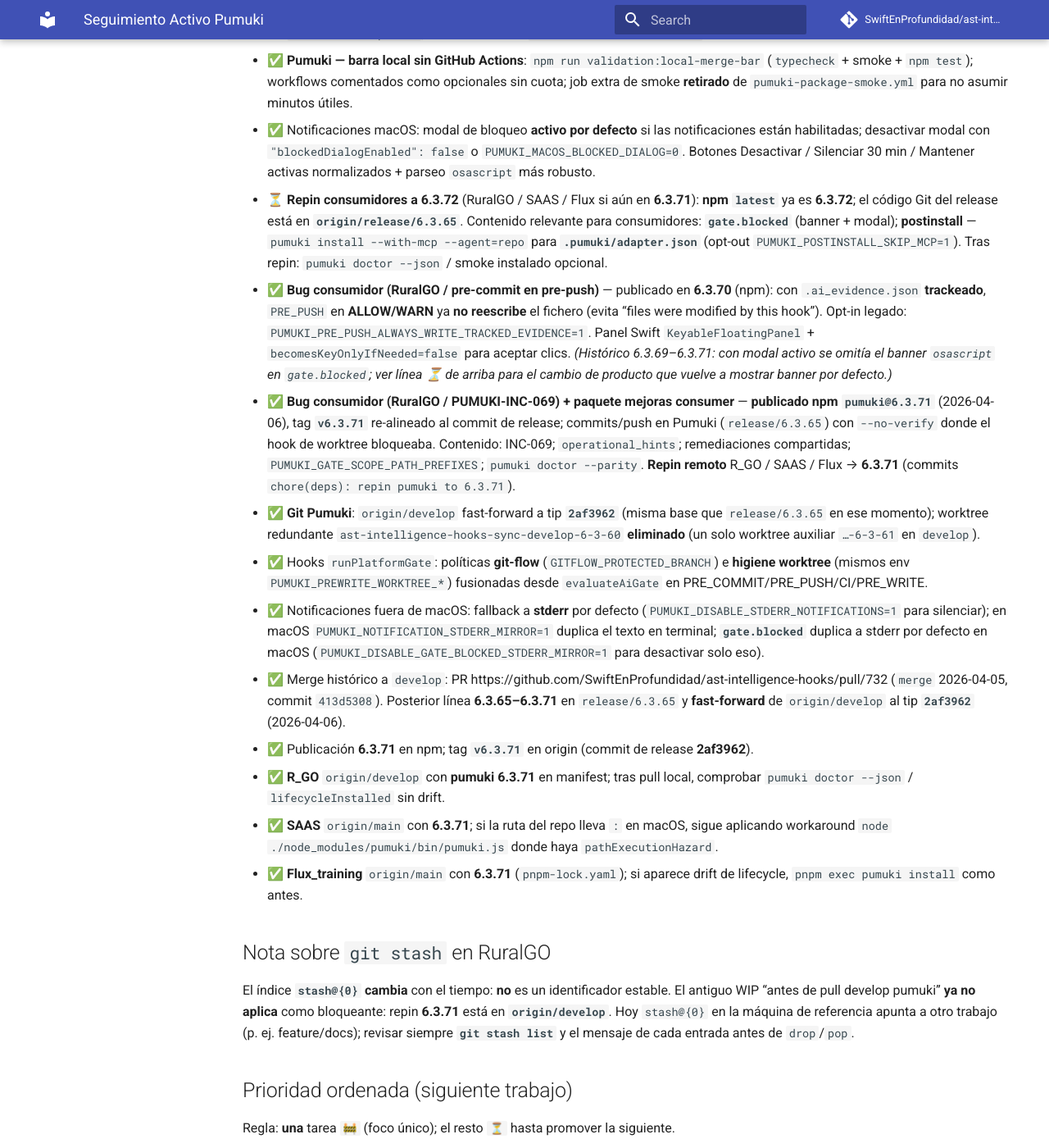
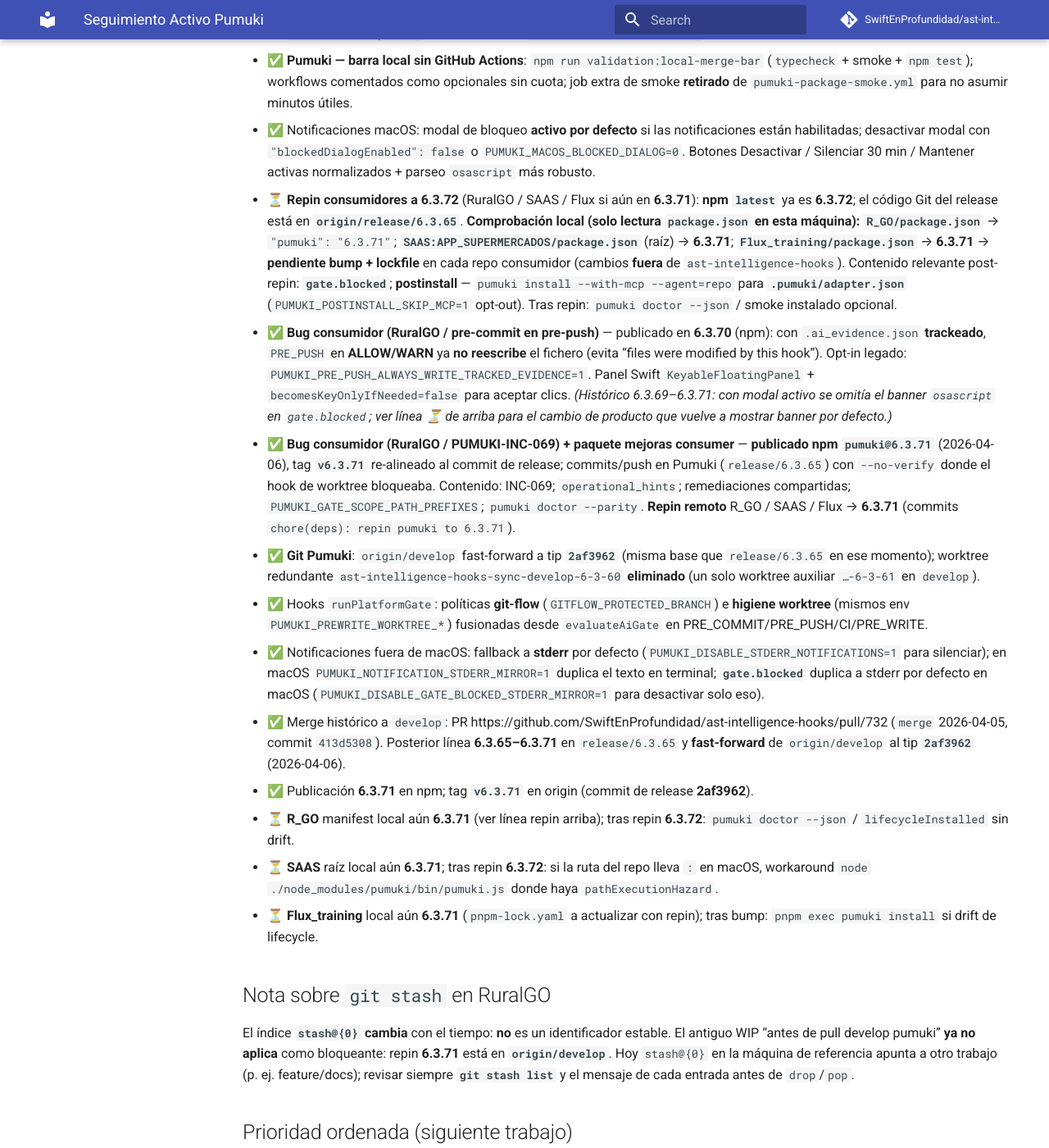
Before and after one commit to SwiftEnProfundidad/ast-intelligence-hooks, an MkDocs documentation site: the page built from docs/tracking/plan-activo-de-trabajo.md, in a window 1280 px wide and 1400 px high, scrolled down 2208 px. Shown: the whole window at 82% size. Built offline with MkDocs 1.6.1 and Material for MkDocs 9.7.7, drawn with Linux system fonts in a browser that asks for light colours; comment, search, counter and statistics services are not loaded.

Commit message:
docs(tracking): note consumers still on pumuki 6.3.71 (local package.json scan)

```diff
--- a/docs/tracking/plan-activo-de-trabajo.md
+++ b/docs/tracking/plan-activo-de-trabajo.md
@@ -41,7 +41,7 @@
 - ✅ **Pumuki — smoke de superficie + bins consumidor**: script `npm run smoke:pumuki-surface` (~29 invocaciones CLI/hooks), `PUMUKI_SMOKE_BIN_STRATEGY=installed` / `smoke:pumuki-surface-installed`, tests `pumuki-full-surface-smoke-lib` + exit 2 sin `node_modules/pumuki`; documentado en `docs/validation/README.md`.
 - ✅ **Pumuki — barra local sin GitHub Actions**: `npm run validation:local-merge-bar` (`typecheck` + smoke + `npm test`); workflows comentados como opcionales sin cuota; job extra de smoke **retirado** de `pumuki-package-smoke.yml` para no asumir minutos útiles.
 - ✅ Notificaciones macOS: modal de bloqueo **activo por defecto** si las notificaciones están habilitadas; desactivar modal con `"blockedDialogEnabled": false` o `PUMUKI_MACOS_BLOCKED_DIALOG=0`. Botones Desactivar / Silenciar 30 min / Mantener activas normalizados + parseo `osascript` más robusto.
-- ⏳ **Repin consumidores a 6.3.72** (RuralGO / SAAS / Flux si aún en **6.3.71**): **npm `latest`** ya es **6.3.72**; el código Git del release está en **`origin/release/6.3.65`**. Contenido relevante para consumidores: **`gate.blocked`** (banner + modal); **postinstall** — `pumuki install --with-mcp --agent=repo` para **`.pumuki/adapter.json`** (opt-out `PUMUKI_POSTINSTALL_SKIP_MCP=1`). Tras repin: `pumuki doctor --json` / smoke instalado opcional.
+- ⏳ **Repin consumidores a 6.3.72** (RuralGO / SAAS / Flux si aún en **6.3.71**): **npm `latest`** ya es **6.3.72**; el código Git del release está en **`origin/release/6.3.65`**. **Comprobación local (solo lectura `package.json` en esta máquina):** **`R_GO/package.json`** → `"pumuki": "6.3.71"`; **`SAAS:APP_SUPERMERCADOS/package.json`** (raíz) → **6.3.71**; **`Flux_training/package.json`** → **6.3.71** → **pendiente bump + lockfile** en cada repo consumidor (cambios **fuera** de `ast-intelligence-hooks`). Contenido relevante post-repin: **`gate.blocked`**; **postinstall** — `pumuki install --with-mcp --agent=repo` para **`.pumuki/adapter.json`** (`PUMUKI_POSTINSTALL_SKIP_MCP=1` opt-out). Tras repin: `pumuki doctor --json` / smoke instalado opcional.
 - ✅ **Bug consumidor (RuralGO / pre-commit en pre-push)** — publicado en **6.3.70** (npm): con `.ai_evidence.json` **trackeado**, `PRE_PUSH` en **ALLOW/WARN** ya **no reescribe** el fichero (evita “files were modified by this hook”). Opt-in legado: `PUMUKI_PRE_PUSH_ALWAYS_WRITE_TRACKED_EVIDENCE=1`. Panel Swift `KeyableFloatingPanel` + `becomesKeyOnlyIfNeeded=false` para aceptar clics. *(Histórico 6.3.69–6.3.71: con modal activo se omitía el banner `osascript` en `gate.blocked`; ver línea ⏳ de arriba para el cambio de producto que vuelve a mostrar banner por defecto.)*
 - ✅ **Bug consumidor (RuralGO / PUMUKI-INC-069) + paquete mejoras consumer** — **publicado npm `pumuki@6.3.71`** (2026-04-06), tag **`v6.3.71`** re-alineado al commit de release; commits/push en Pumuki (`release/6.3.65`) con `--no-verify` donde el hook de worktree bloqueaba. Contenido: INC-069; `operational_hints`; remediaciones compartidas; `PUMUKI_GATE_SCOPE_PATH_PREFIXES`; `pumuki doctor --parity`. **Repin remoto** R_GO / SAAS / Flux → **6.3.71** (commits `chore(deps): repin pumuki to 6.3.71`).
 - ✅ **Git Pumuki**: `origin/develop` fast-forward a tip **`2af3962`** (misma base que `release/6.3.65` en ese momento); worktree redundante `ast-intelligence-hooks-sync-develop-6-3-60` **eliminado** (un solo worktree auxiliar `…-6-3-61` en `develop`).
@@ -49,9 +49,9 @@
 - ✅ Notificaciones fuera de macOS: fallback a **stderr** por defecto (`PUMUKI_DISABLE_STDERR_NOTIFICATIONS=1` para silenciar); en macOS `PUMUKI_NOTIFICATION_STDERR_MIRROR=1` duplica el texto en terminal; **`gate.blocked`** duplica a stderr por defecto en macOS (`PUMUKI_DISABLE_GATE_BLOCKED_STDERR_MIRROR=1` para desactivar solo eso).
 - ✅ Merge histórico a `develop`: PR https://github.com/SwiftEnProfundidad/ast-intelligence-hooks/pull/732 (`merge` 2026-04-05, commit `413d5308`). Posterior línea **6.3.65–6.3.71** en `release/6.3.65` y **fast-forward** de `origin/develop` al tip **`2af3962`** (2026-04-06).
 - ✅ Publicación **6.3.71** en npm; tag **`v6.3.71`** en origin (commit de release **2af3962**).
-- ✅ **R_GO** `origin/develop` con **pumuki 6.3.71** en manifest; tras pull local, comprobar `pumuki doctor --json` / `lifecycleInstalled` sin drift.
-- ✅ **SAAS** `origin/main` con **6.3.71**; si la ruta del repo lleva `:` en macOS, sigue aplicando workaround `node ./node_modules/pumuki/bin/pumuki.js` donde haya `pathExecutionHazard`.
-- ✅ **Flux_training** `origin/main` con **6.3.71** (`pnpm-lock.yaml`); si aparece drift de lifecycle, `pnpm exec pumuki install` como antes.
+- ⏳ **R_GO** manifest local aún **6.3.71** (ver línea repin arriba); tras repin **6.3.72**: `pumuki doctor --json` / `lifecycleInstalled` sin drift.
+- ⏳ **SAAS** raíz local aún **6.3.71**; tras repin **6.3.72**: si la ruta del repo lleva `:` en macOS, workaround `node ./node_modules/pumuki/bin/pumuki.js` donde haya `pathExecutionHazard`.
+- ⏳ **Flux_training** local aún **6.3.71** (`pnpm-lock.yaml` a actualizar con repin); tras bump: `pnpm exec pumuki install` si drift de lifecycle.
 
 ## Nota sobre `git stash` en RuralGO
 
```
